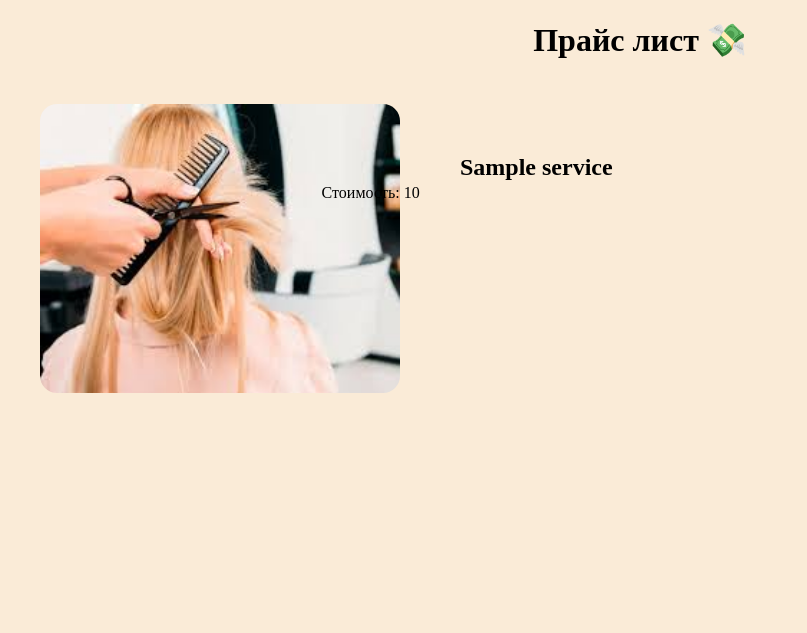
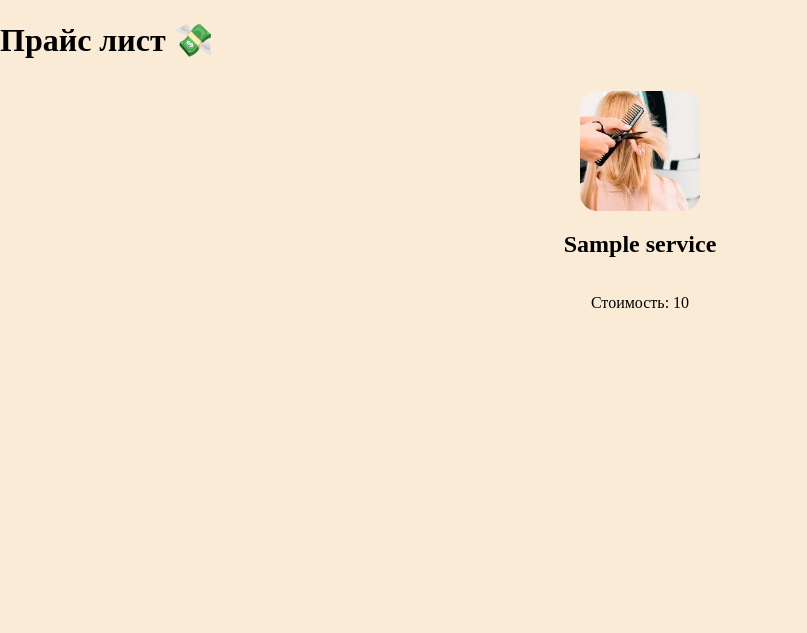
Before and after one commit to LerkaKarinka/salon, a Flask app: template templates/services.jinja in a window 1280 px wide. Shown: the top 633 px of the page, without its empty margins (0-807 px from the left). Run offline with Flask 3, Linux system fonts and the light colour scheme; the template is opened without the code that fills it: most values are stand-ins (such as "Sample title", 1, 10 or a date in 2020).

Commit message:
changeme

```diff
--- a/templates/services.jinja
+++ b/templates/services.jinja
@@ -7,26 +7,16 @@
 </head>
 
 <body>
-  <center>
     <h1>Прайс лист &#128184;</h1>
     <div class="container">
-     <div class="row">
-      <div class="col-6">
-       {% for services in pr %}
+      {% for services in pr %}
       <div class="block">
         <img class="imge" src="/img?dir=services&id={{services.id}}">
         <h2 class="text">{{services.name}}</h2>
         <p class="text1">Стоимость: {{services.price}}</p>
-
       </div>
-
-
-       {% endfor %}
-      </div>
-     </div>
+      {% endfor %}
     </div>
-
-  </center>
 </body>
 </html>
 <style>
@@ -41,8 +31,9 @@
 
 .imge{
   vertical-align:middle ;
-  width: 30%;
-  height: auto;
+  width: 120px;
+  height: 120px;
+  object-fit: cover;
   border-radius:17px ;
   margin-top: 10px;
   display: inline-block;
@@ -50,25 +41,26 @@
 
 }
 .container {
-  width: 1200px;
   margin: 0 auto;
-
+  display: flex;
+  flex-wrap: wrap;
+  justify-content: center;
 }
 .block {
-  margin-top: 35px;
+  height: 300px;
+  width: 300px;
   display: flex;
+    flex-direction: column;
+    justify-content: flex-start;
+    flex-wrap: wrap;
+    align-content: center;
+    align-items: center;
 }
 .text{
-  margin-top: 10%;
-  margin-right: 20%;
-  position: relative;
-  margin: 5%;
+
 
 }
 .text1{
-  margin-top: 7%;
-  margin-left: 22%;
-  position: absolute;
 
 }
 
```
